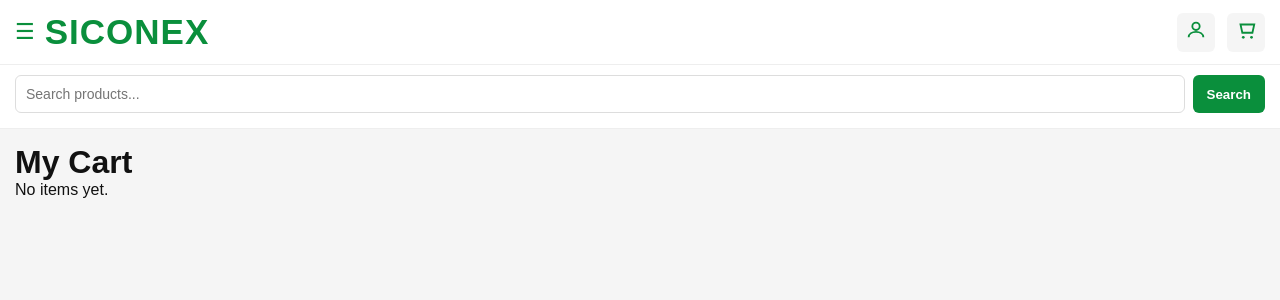
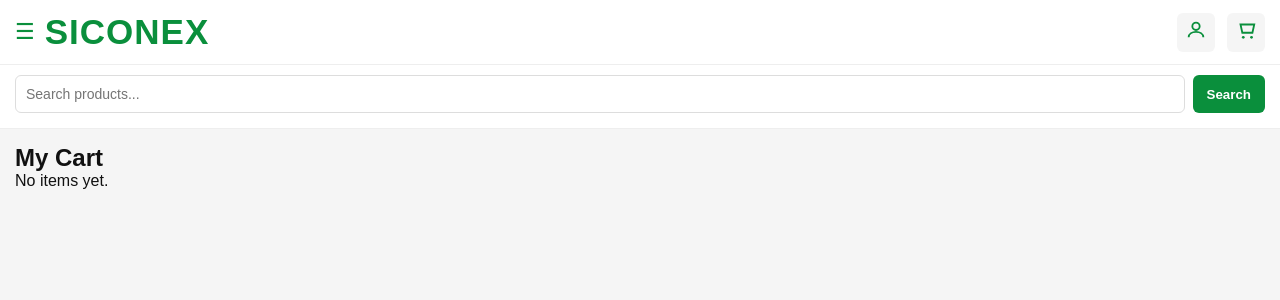
Before and after one commit to protichenoch1/siconex1, a Next.js app: page /cart in a window 1280 px wide. Shown: the top 300 px of the page. Built offline with nearby package versions, Linux system fonts and the light colour scheme.

Commit message:
Change headings from h1 to h2 in cart page

```diff
--- a/app/cart/page.js
+++ b/app/cart/page.js
@@ -52,7 +52,7 @@ export default function Cart() {
   if (cart.length === 0) {
     return (
       <div className="container">
-        <h1>My Cart</h1>
+        <h2>My Cart</h2>
         <p>No items yet.</p>
       </div>
     );
@@ -60,7 +60,7 @@ export default function Cart() {
 
   return (
     <div style={{ padding: "15px", paddingBottom: "80px" }}>
-      <h1>Your Cart</h1>
+      <h2>My Cart</h2>
 
       {cart.map(item => (
         <div key={item.id} style={{
```
